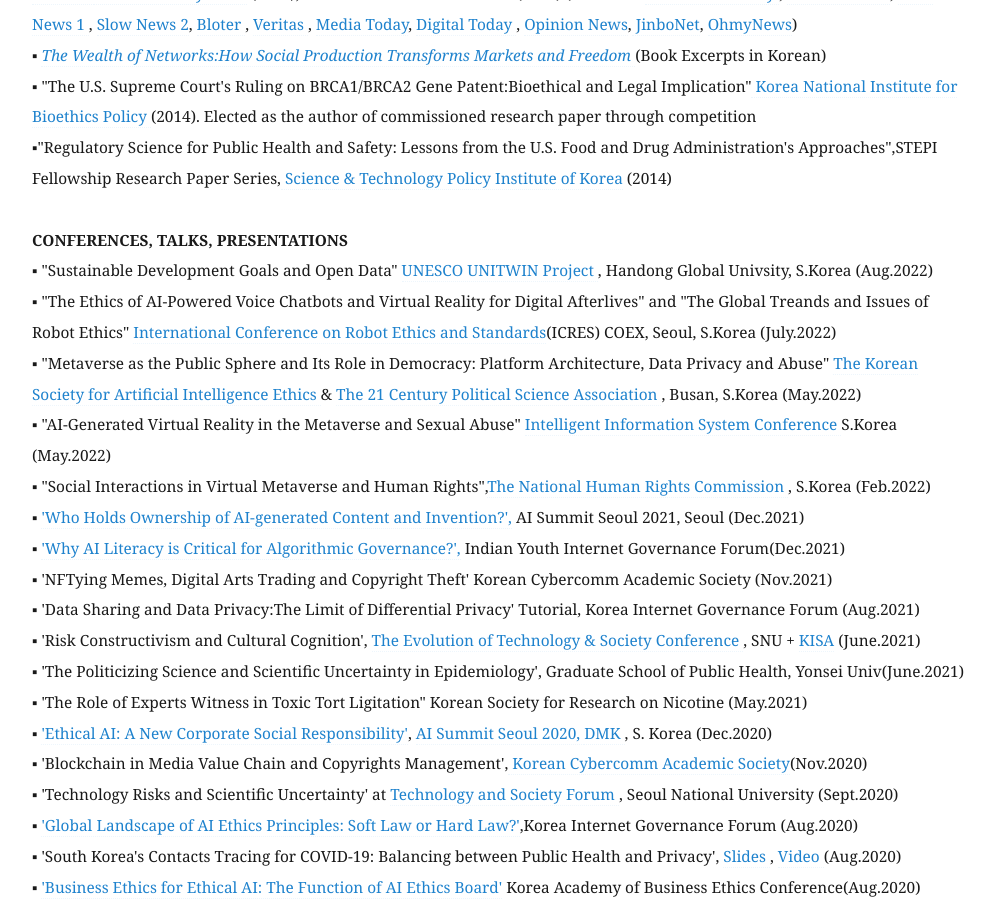
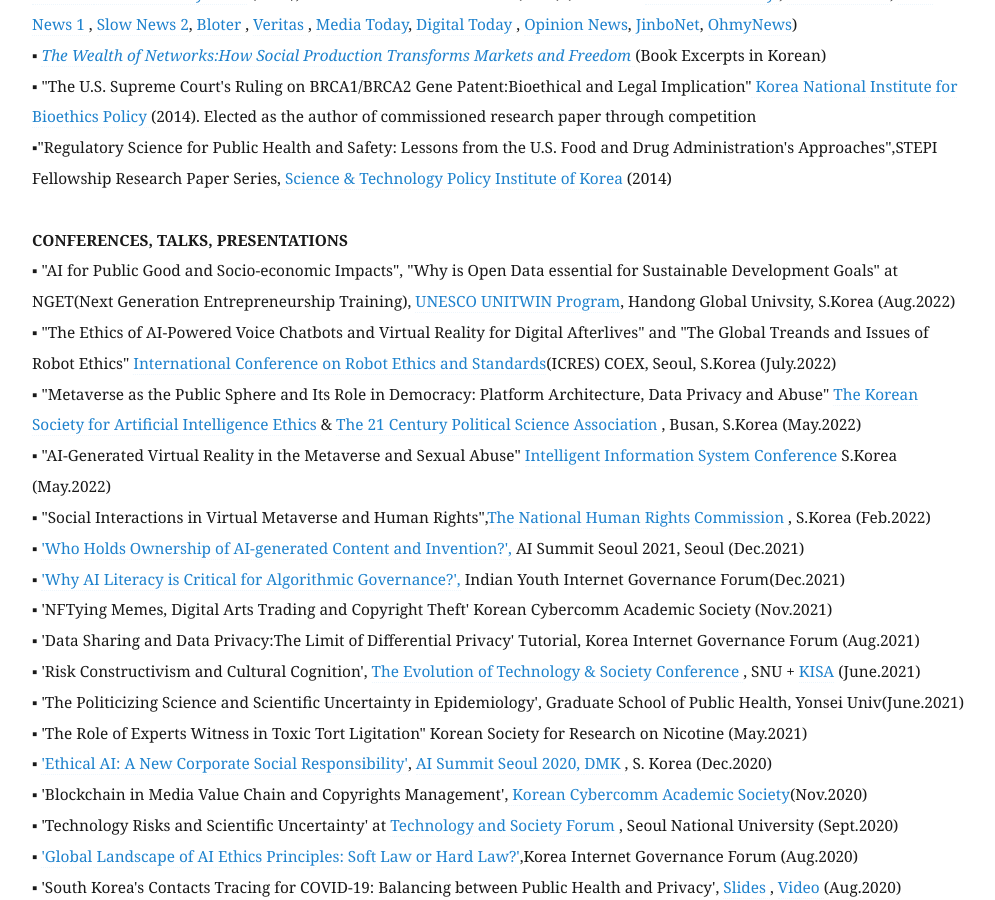
Before and after one commit to eunchangchoi/eunchangchoi.github.io, a Jekyll site: the page built from index.md, in a window 1280 px wide and 900 px high, scrolled down 3283 px. Shown: the whole window, without its empty margins (68-1063 px from the left). Built offline with Jekyll 4.4.1, drawn with Linux system fonts in a browser that asks for light colours.

Commit message:
Update index.md

```diff
--- a/index.md
+++ b/index.md
@@ -72,7 +72,7 @@
 ▪"Regulatory Science for Public Health and Safety: Lessons from the U.S. Food and Drug Administration's Approaches",STEPI Fellowship Research Paper Series,<a href="https://www.stepi.re.kr/site/stepien/main.do"> Science & Technology Policy Institute of Korea</a> (2014)<br>
      <br>
  <strong> CONFERENCES, TALKS, PRESENTATIONS </strong> <br>
-▪ "Sustainable Development Goals and Open Data" <a href="https://www.handong.edu/eng/Inter_cooperation/unitwin/"> UNESCO UNITWIN Project </a>, Handong Global Univsity, S.Korea (Aug.2022) <br>
+▪ "AI for Public Good and Socio-economic Impacts", "Why is Open Data essential for Sustainable Development Goals" at NGET(Next Generation Entrepreneurship Training), <a href="https://www.handong.edu/eng/Inter_cooperation/unitwin/"> UNESCO UNITWIN Program</a>, Handong Global Univsity, S.Korea (Aug.2022) <br>
 ▪ "The Ethics of AI-Powered Voice Chatbots and Virtual Reality for Digital Afterlives" and "The Global Treands and Issues of Robot Ethics"
  <a href="https://www.clawar.org/icres2022/technical-program"> International Conference on Robot Ethics and Standards</a>(ICRES) COEX, Seoul, S.Korea (July.2022)<br>
 ▪ "Metaverse as the Public Sphere and Its Role in Democracy: Platform Architecture, Data Privacy and Abuse" <a href="https://ksaie.or.kr"> The Korean Society for Artificial Intelligence Ethics </a> & <a href="http://www.politics21.or.kr/"> The 21 Century Political Science Association </a>, Busan, S.Korea (May.2022)<br>
```
